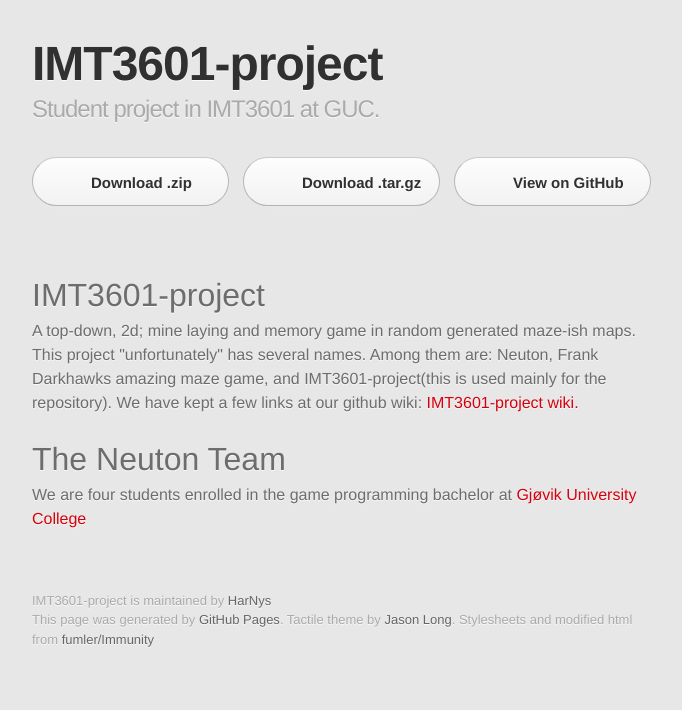
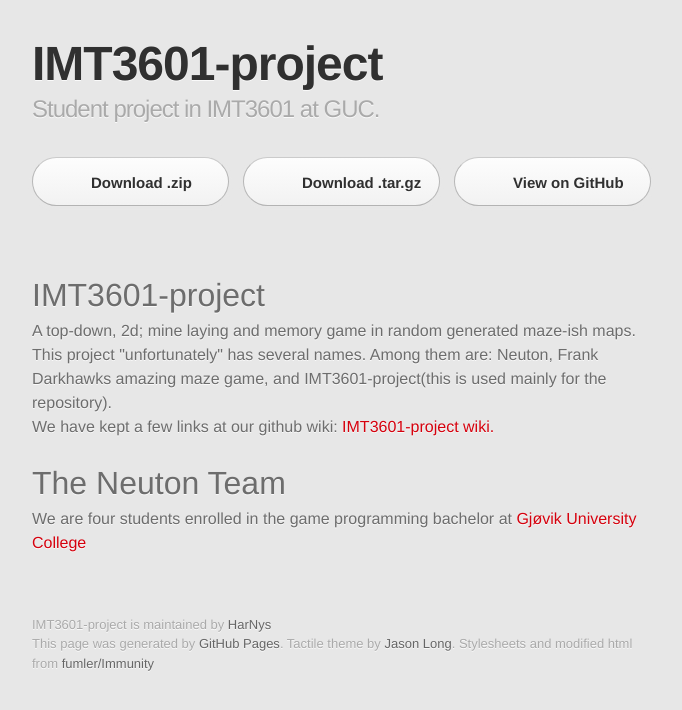
Before and after one commit to HarNys/IMT3601-project, a plain HTML site: page index.html in a window 1280 px wide. Shown: the whole page, without its empty margins (298-980 px from the left). Drawn offline with Linux system fonts and the light colour scheme; files that its build step writes are made by us from their sources; a web font is replaced by a local one.

Commit message:
Some justifications for w3c's html validator

```diff
--- a/index.html
+++ b/index.html
@@ -1,13 +1,13 @@
-<!-- /*Taken from http://fumler.github.com/Immunity/ -->
 <!DOCTYPE html>
 <html>
+<!-- /*Taken from http://fumler.github.com/Immunity/ -->
   <head>
     <meta charset='utf-8'>
-    <meta http-equiv="X-UA-Compatible" content="chrome=1">
+    <meta http-equiv="X-UA-Compatible" content="chrome=1"/>
     <link href='https://fonts.googleapis.com/css?family=Chivo:900' rel='stylesheet' type='text/css'>
-    <link rel="stylesheet" type="text/css" href="stylesheets/stylesheet.css" media="screen" />
-    <link rel="stylesheet" type="text/css" href="stylesheets/pygment_trac.css" media="screen" />
-    <link rel="stylesheet" type="text/css" href="stylesheets/print.css" media="print" />
+    <link rel="stylesheet" type="text/css" href="stylesheet.css" media="screen" />
+    <link rel="stylesheet" type="text/css" href="pygment_trac.css" media="screen" />
+    <link rel="stylesheet" type="text/css" href="print.css" media="print" />
     <!--[if lt IE 9]>
     <script src="//html5shiv.googlecode.com/svn/trunk/html5.js"></script>
     <![endif]-->
@@ -38,7 +38,7 @@
 		A top-down, 2d; mine laying and memory game in random generated maze-ish maps.
 		<br/>
 		This project "unfortunately" has several names. Among them are: Neuton, Frank Darkhawks amazing maze game,
-			and IMT3601-project(this is used mainly for the repository).
+			and IMT3601-project(this is used mainly for the repository).<br/>
 		We have kept a few links at our github wiki:
 			<a href="https://github.com/HarNys/IMT3601-project/wiki">IMT3601-project wiki.</a>
 		</p>
```
